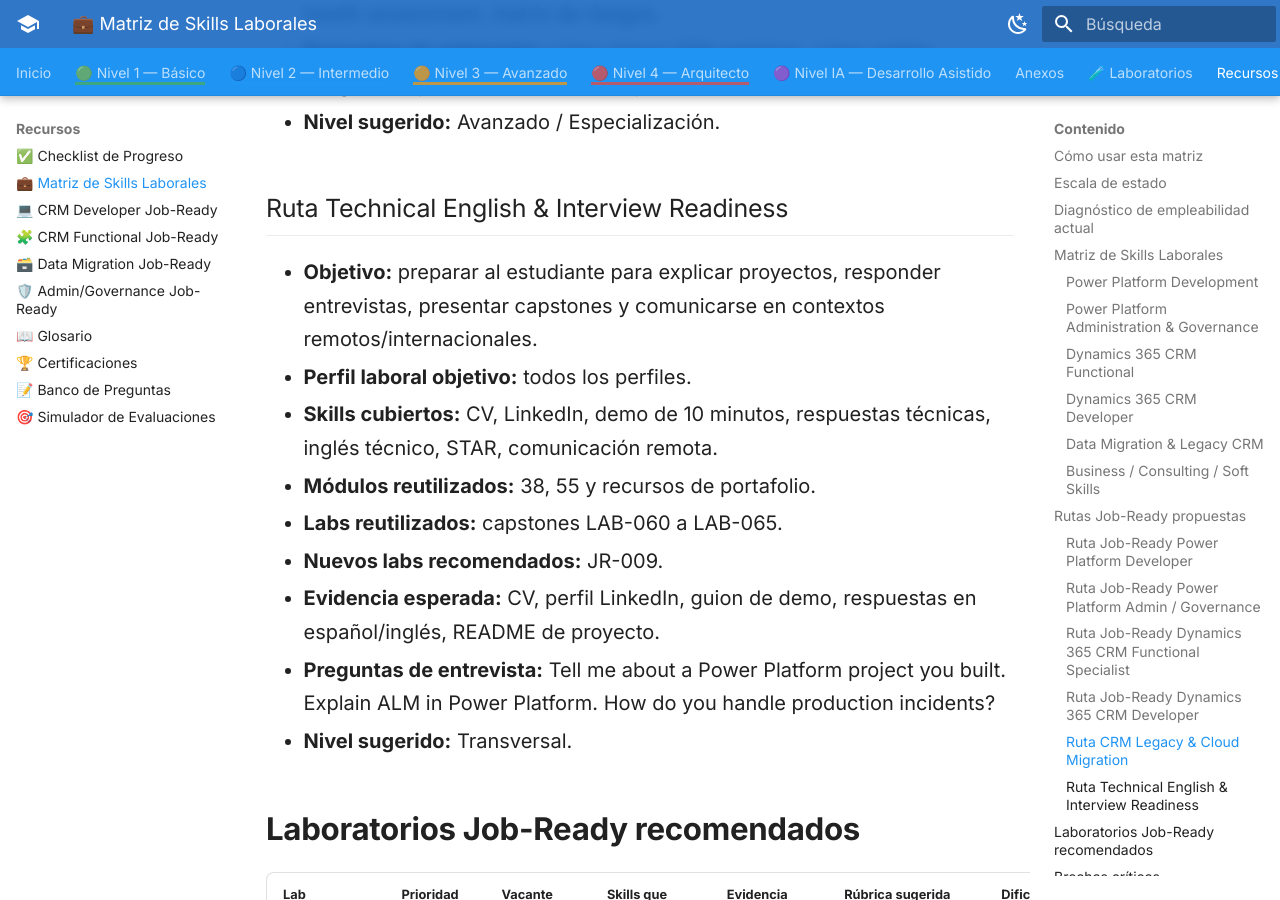
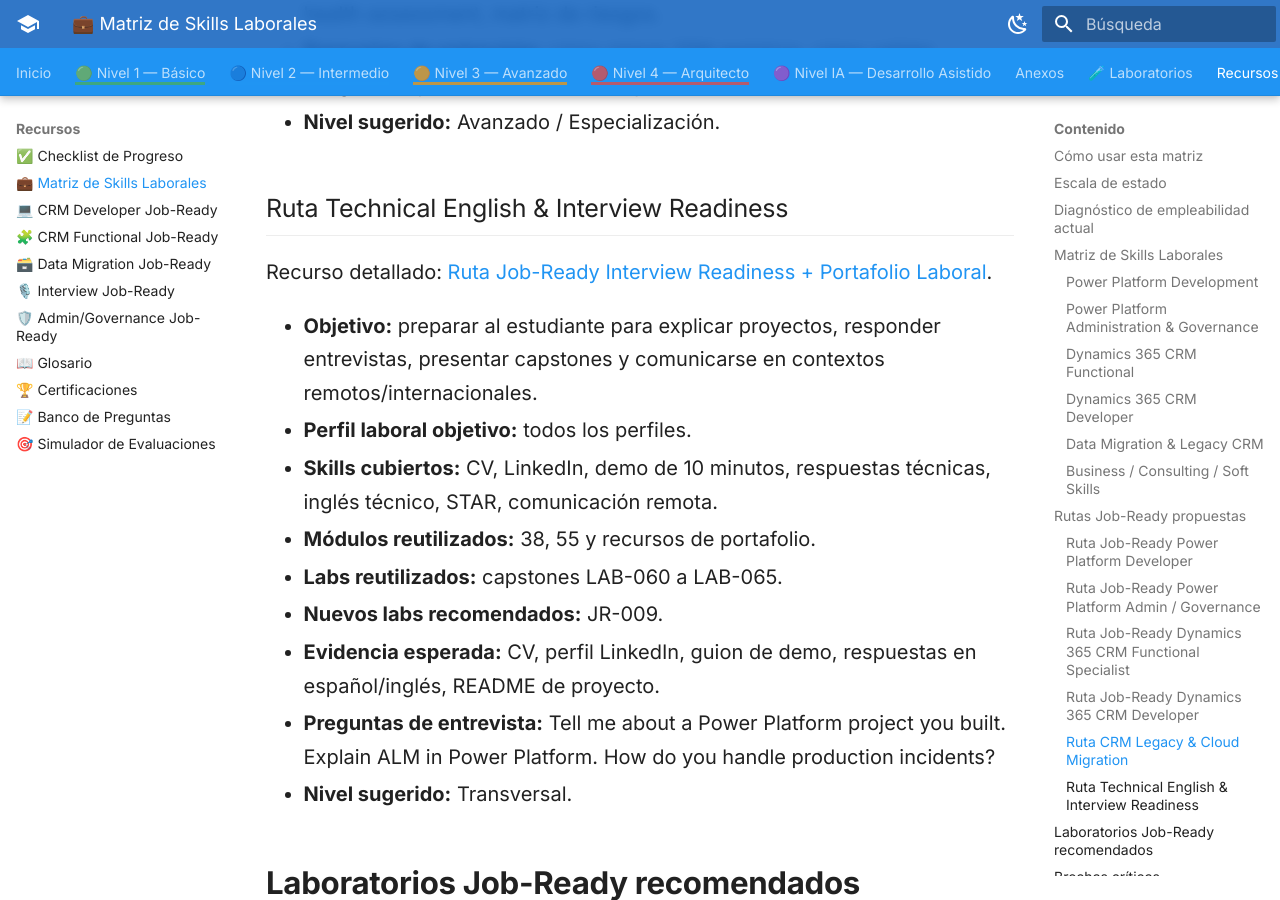
Before and after one commit to EdwingAlarcon/PlanEstudio, an MkDocs documentation site: the page built from docs/Recursos/MATRIZ_SKILLS_LABORALES.md, in a window 1280 px wide and 900 px high, scrolled down 16494 px. Built offline with MkDocs 1.6.1 and Material for MkDocs 9.7.7, drawn with Linux system fonts in a browser that asks for light colours.

Commit message:
docs: link interview readiness job-ready route

```diff
--- a/docs/Recursos/MATRIZ_SKILLS_LABORALES.md
+++ b/docs/Recursos/MATRIZ_SKILLS_LABORALES.md
@@ -216,6 +216,8 @@ Recurso detallado: [Ruta Job-Ready Data Migration + CRM Legacy](JOB_READY_DATA_M
 
 ### Ruta Technical English & Interview Readiness
 
+Recurso detallado: [Ruta Job-Ready Interview Readiness + Portafolio Laboral](JOB_READY_INTERVIEW_READINESS.md).
+
 - **Objetivo:** preparar al estudiante para explicar proyectos, responder entrevistas, presentar capstones y comunicarse en contextos remotos/internacionales.
 - **Perfil laboral objetivo:** todos los perfiles.
 - **Skills cubiertos:** CV, LinkedIn, demo de 10 minutos, respuestas técnicas, inglés técnico, STAR, comunicación remota.
--- a/mkdocs.yml
+++ b/mkdocs.yml
@@ -77,6 +77,7 @@ nav:
       - "💻 CRM Developer Job-Ready": Recursos/JOB_READY_CRM_DEVELOPER.md
       - "🧩 CRM Functional Job-Ready": Recursos/JOB_READY_CRM_FUNCTIONAL.md
       - "🗃️ Data Migration Job-Ready": Recursos/JOB_READY_DATA_MIGRATION_LEGACY.md
+      - "🎙️ Interview Job-Ready": Recursos/JOB_READY_INTERVIEW_READINESS.md
       - "🛡️ Admin/Governance Job-Ready": Recursos/JOB_READY_ADMIN_GOVERNANCE.md
       - "📖 Glosario": Recursos/GLOSARIO_TERMINOS.md
       - "🏆 Certificaciones": Recursos/CERTIFICACIONES.md
```
